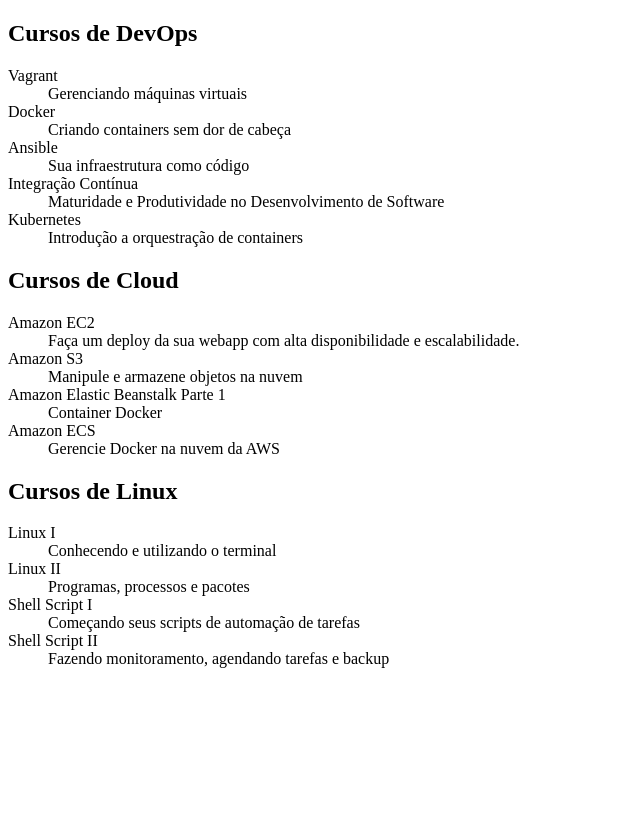
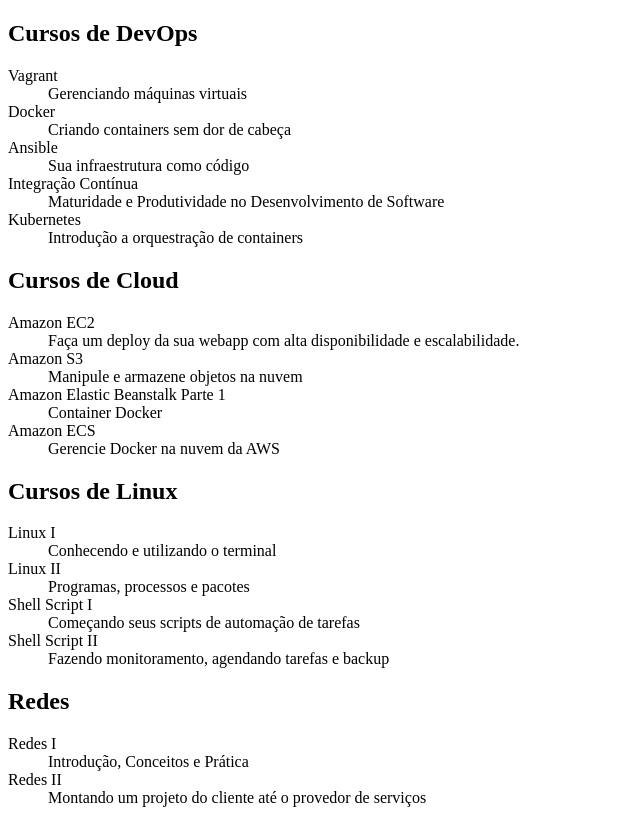
Before and after one commit to andrade-paulo/alura-git, a plain HTML site: page index.html in a window 1280 px wide. Shown: the whole page, without its empty margins (0-640 px from the left). Before the commit the page ends 800 px from the top, so only its background shows below. Drawn offline with Linux system fonts and the light colour scheme.

Commit message:
Lista de cursos de redes

```diff
--- a/index.html
+++ b/index.html
@@ -57,5 +57,15 @@
         <dt>Shell Script II</dt>
         <dd>Fazendo monitoramento, agendando tarefas e backup</dd>
     </dl>
+
+    <h2>Redes</h2>
+
+    <dl>
+        <dt>Redes I</dt>
+        <dd>Introdução, Conceitos e Prática</dd>
+
+        <dt>Redes II</dt>
+        <dd>Montando um projeto do cliente até o provedor de serviços</dd>
+    </dl>
 </body>
 </html>
```
